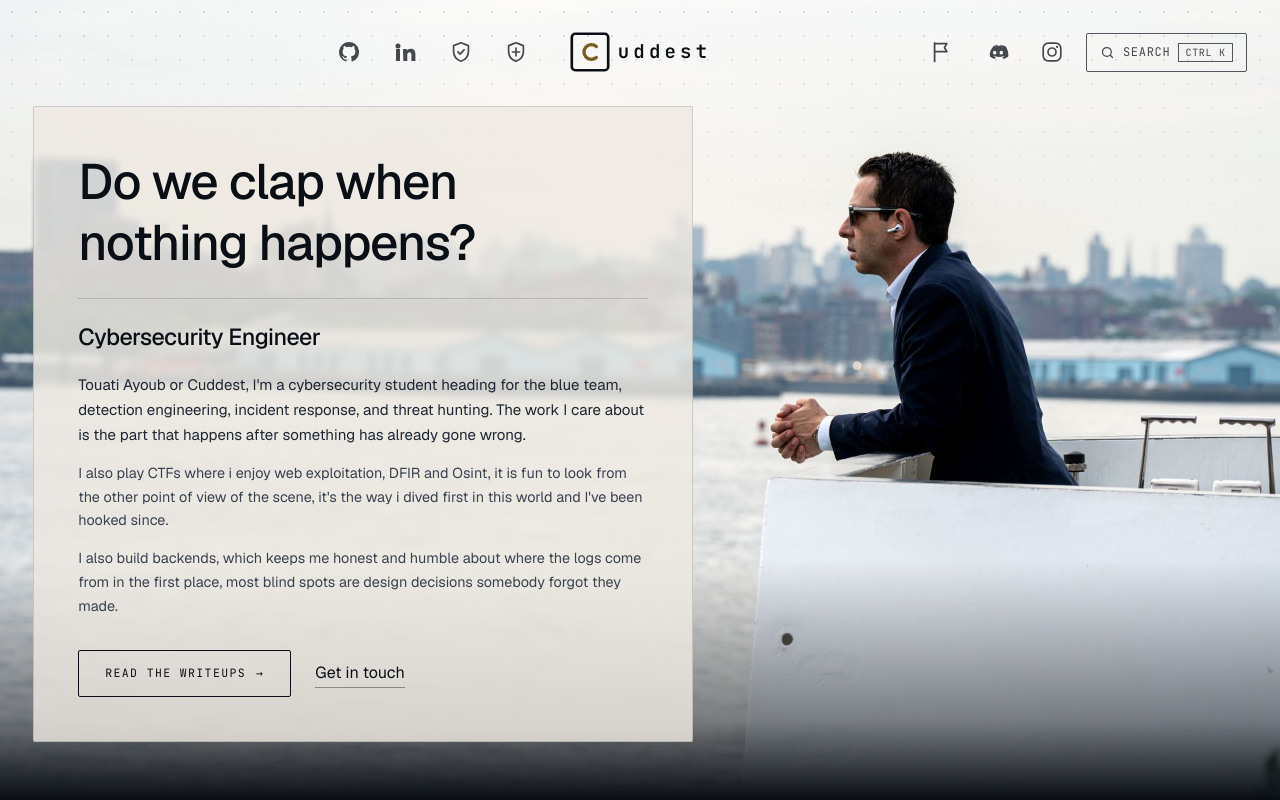
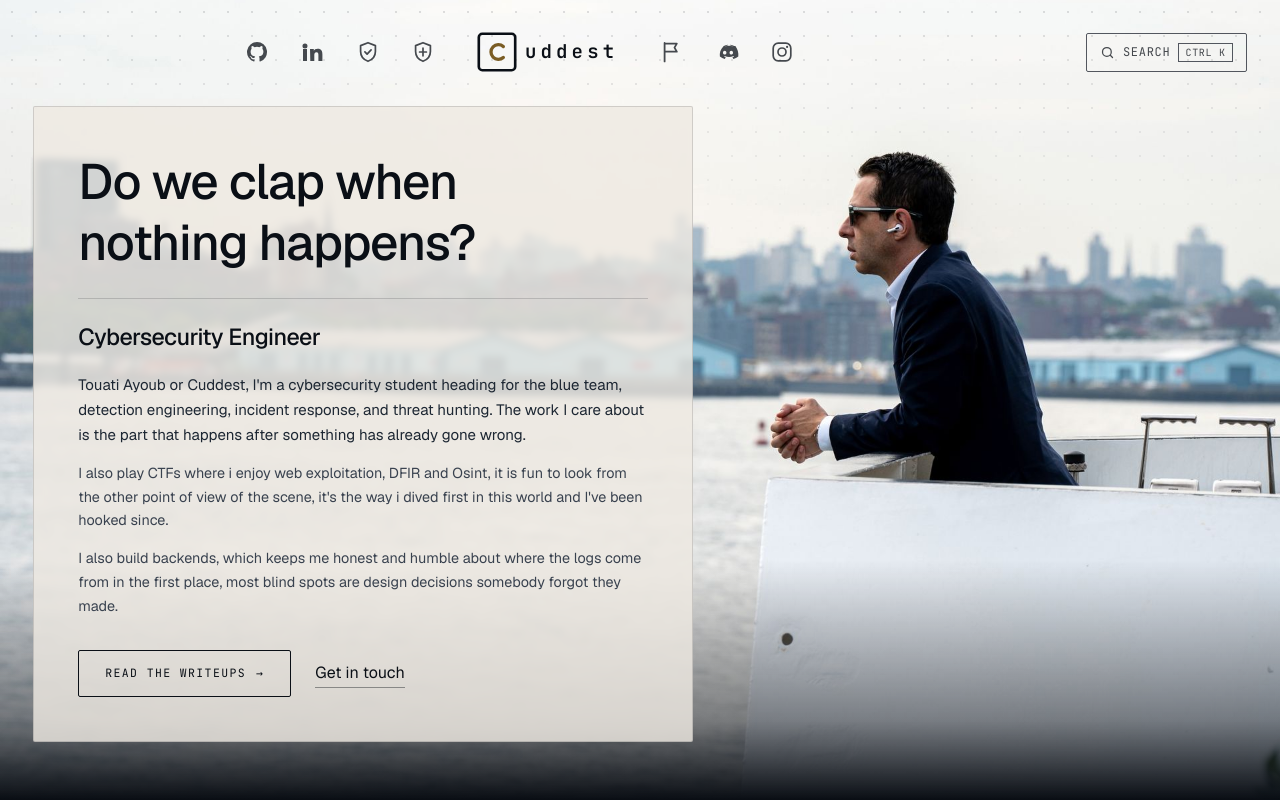
Before and after one commit to cuddest/cuddest, a plain HTML site: page index.html in a window 1280 px wide. Shown: the top 800 px of the page. Drawn offline with nearby package versions, Linux system fonts and the light colour scheme.

Commit message:
Keep social icons flanking the logo; search stays pinned to the corner

```diff
--- a/css/style.css
+++ b/css/style.css
@@ -565,7 +565,7 @@ kbd{
   color:#0a0f16;
 }
 .topbar-in{
-  display:grid; grid-template-columns:1fr auto 1fr; align-items:center;
+  display:grid; grid-template-columns:1fr auto auto 1fr; align-items:center;
   gap:clamp(14px, 2.4vw, 34px);
   padding:clamp(18px, 2.6vw, 30px) clamp(18px, 2.6vw, 34px);
 }
@@ -586,9 +586,9 @@ kbd{
 }
 
 /* ---- socials ---- */
-.topbar-side.right{ grid-column:3; justify-self:end; display:flex; align-items:center; gap:clamp(4px,.9vw,12px); }
 .topsocials{ display:flex; align-items:center; gap:clamp(4px, .9vw, 12px); }
 .topsocials.left{ grid-column:1; justify-self:end; }
+.topsocials.right{ grid-column:3; justify-self:start; }
 .topsocials a{
   display:grid; place-items:center;
   width:44px; height:44px; border-radius:var(--radius);
@@ -600,6 +600,7 @@ kbd{
 
 /* ---- search trigger ---- */
 .topbar-search{
+  grid-column:4; justify-self:end;
   display:inline-flex; align-items:center; gap:8px;
   padding:9px 13px; border:1px solid var(--rule);
   border-radius:var(--radius); background:transparent;
--- a/index.html
+++ b/index.html
@@ -22,7 +22,7 @@
 
 <header class="topbar">
   <div class="topbar-in">
-    <ul class="topsocials side left" id="topSocialsLeft"></ul>
+    <ul class="topsocials left" id="topSocialsLeft"></ul>
 
     <a class="logo" href="#top" aria-label="cuddest — home">
       <svg class="logo-mark" viewBox="0 0 24 24" aria-hidden="true">
@@ -34,8 +34,8 @@
       <span class="logo-word">uddest</span>
     </a>
 
-    <div class="topbar-side right">
-      <ul class="topsocials" id="topSocialsRight"></ul>
+    <ul class="topsocials right" id="topSocialsRight"></ul>
+
     <button class="topbar-search" id="searchTrigger" type="button" aria-label="Search">
       <svg viewBox="0 0 24 24" fill="none" stroke="currentColor" stroke-width="2" stroke-linecap="round" aria-hidden="true">
         <circle cx="11" cy="11" r="7"/>
@@ -44,7 +44,6 @@
       <span>Search</span>
       <kbd>Ctrl K</kbd>
     </button>
-    </div>
   </div>
 </header>
 
```
Lines whose indentation alone changed are shown as unchanged.
